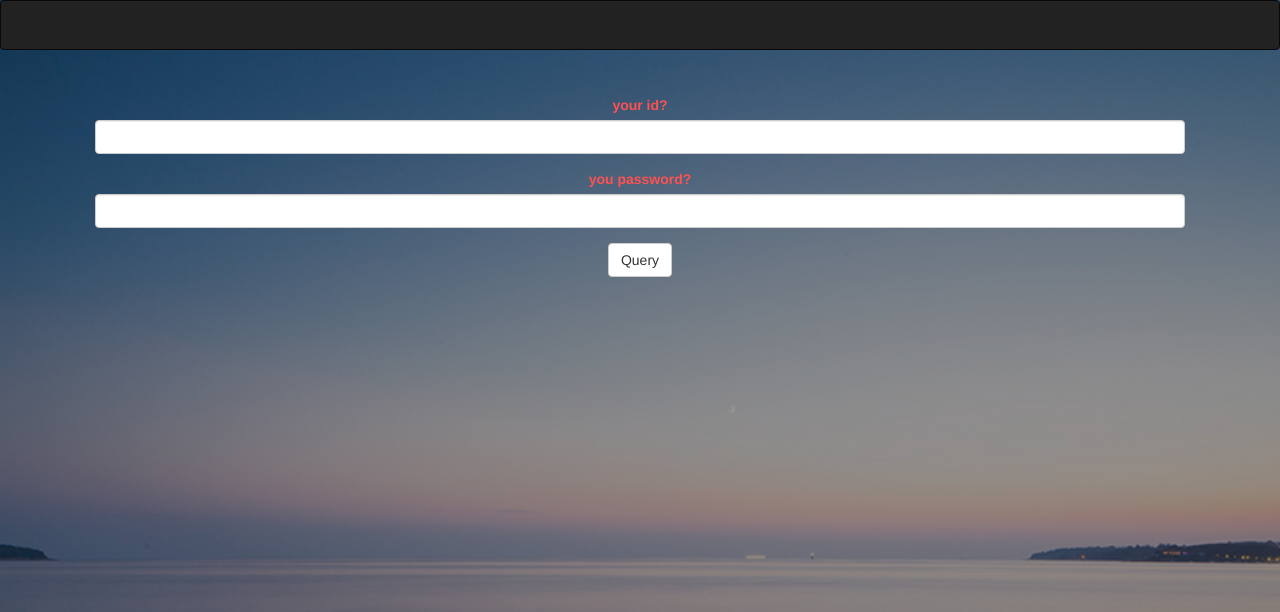
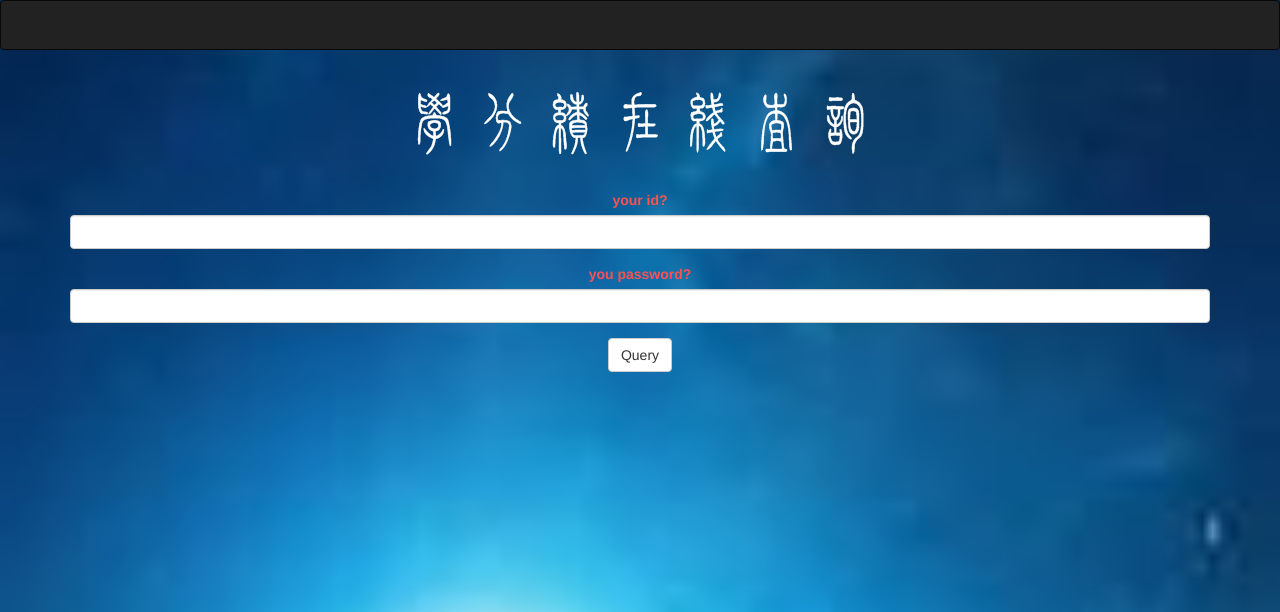
Before and after one commit to dianjiweiling/gpa, a Flask app: page / in a window 1280 px wide. Shown: the top 612 px of the page. Run offline with Flask 2, Linux system fonts and the light colour scheme; some libraries are stand-ins or nearby versions.

Commit message:
this maybe work

```diff
--- a/app/static/homework.css
+++ b/app/static/homework.css
@@ -2,7 +2,7 @@ body {
   padding: 0 0 0 0;
   background-color: #ffffff;
   background-image: url(images/bg3-dark.jpg);
-  background-position: top left;
+  background-position: top, left, bottom, right;
   background-repeat: no-repeat;
   background-size: cover;
   font-family: Helvetica, Arial, sans-serif;
@@ -12,13 +12,18 @@ body {
 .container {
   margin: 0 auto;
 }
-.main-content {
+/*.main-content {
   width: 0 auto;
   padding: 25px;
   margin: 0 auto;
   background-color: rgba(0,0,0,0)
-}
+}*/
 
 .control-label {
   color: #FF5151
 }
+.header {
+  padding: 0 0 0 0;
+  margin: 0 auto;
+
+}
--- a/app/templates/404.html
+++ b/app/templates/404.html
@@ -1,6 +1,6 @@
 {% extends "base.html" %}
 
-{% block title %}Flasky - Page Not Found{% endblock %}
+{% block title %}GPA - Page Not Found{% endblock %}
 
 {% block page_content %}
 <div class="page-header">
--- a/app/templates/500.html
+++ b/app/templates/500.html
@@ -1,6 +1,6 @@
 {% extends "base.html" %}
 
-{% block title %}Flasky - Internal Server Error{% endblock %}
+{% block title %}GPA - Internal Server Error{% endblock %}
 
 {% block page_content %}
 <div class="page-header">
--- a/app/templates/base.html
+++ b/app/templates/base.html
@@ -30,7 +30,10 @@
 
 {% block content %}
 <div class="container">
-    {% for message in get_flashed_messages() %}
+ <div class="header">
+        <img src="{{ url_for('static',filename='images/xuefenji.png') }}">
+</div>
+   {% for message in get_flashed_messages() %}
     <div class="alert alert-warning">
         <button type="button" class="close" data-dismiss="alert">&times;</button>
         {{ message }}
```
Also changed, not shown: app/static/images/bg3-dark.jpg, app/static/images/bg3-dark1.jpg (added), app/static/images/blah.png (deleted), app/static/images/xuefenji.png (added).
